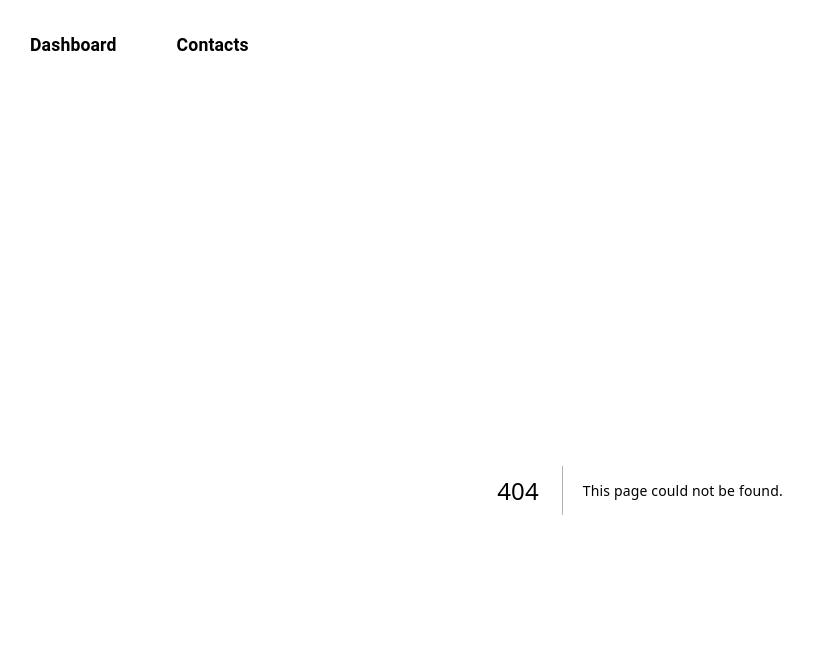
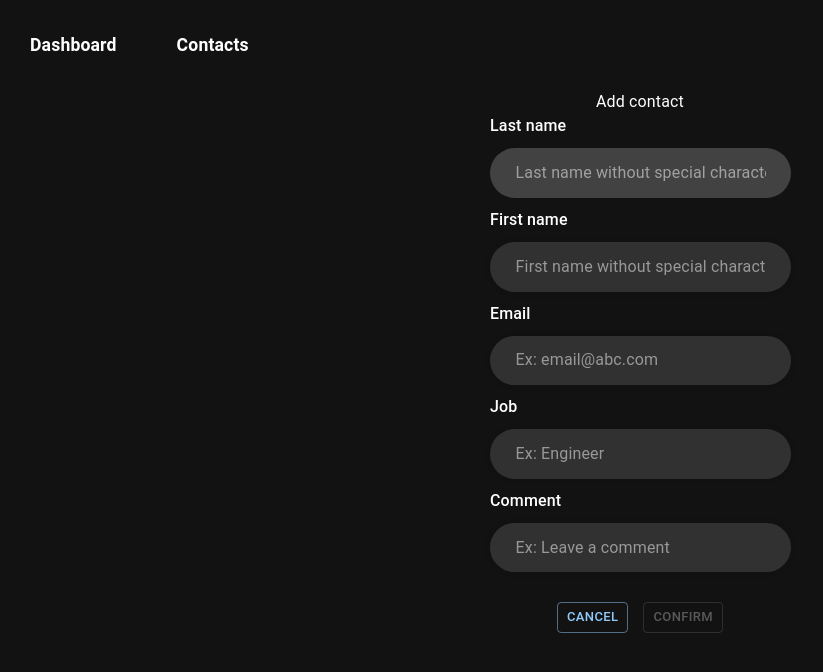
Before and after one commit to Quang-Tuyen-DINH/contacts-app, a Next.js app in the folder client/: page /contacts/new in a window 1280 px wide. Before the commit this address had no page. Shown: the top 672 px of the page, without its empty margins (0-823 px from the left). Built offline with nearby package versions, Linux system fonts and the light colour scheme; no server answers.

Commit message:
feat: add contact with form

```diff
--- /dev/null
+++ b/client/src/app/contacts/new/page.tsx
@@ -0,0 +1,19 @@
+'use client';
+
+import { useRouter } from 'next/navigation';
+import type { Contact } from '@/shared/models/Contact.model';
+import ContactCreateUpdateForm from '../_components/contactCreateUpdateForm';
+
+const NewContactPage = ({ contact }: { contact: Contact | null }) => {
+  const router = useRouter();
+  const handleCancel = () => router.push('/contacts');
+
+  return (
+    <ContactCreateUpdateForm
+      contactToBeUpdated={contact}
+      handleCancel={handleCancel}
+    />
+  );
+}
+
+export default NewContactPage;
```
